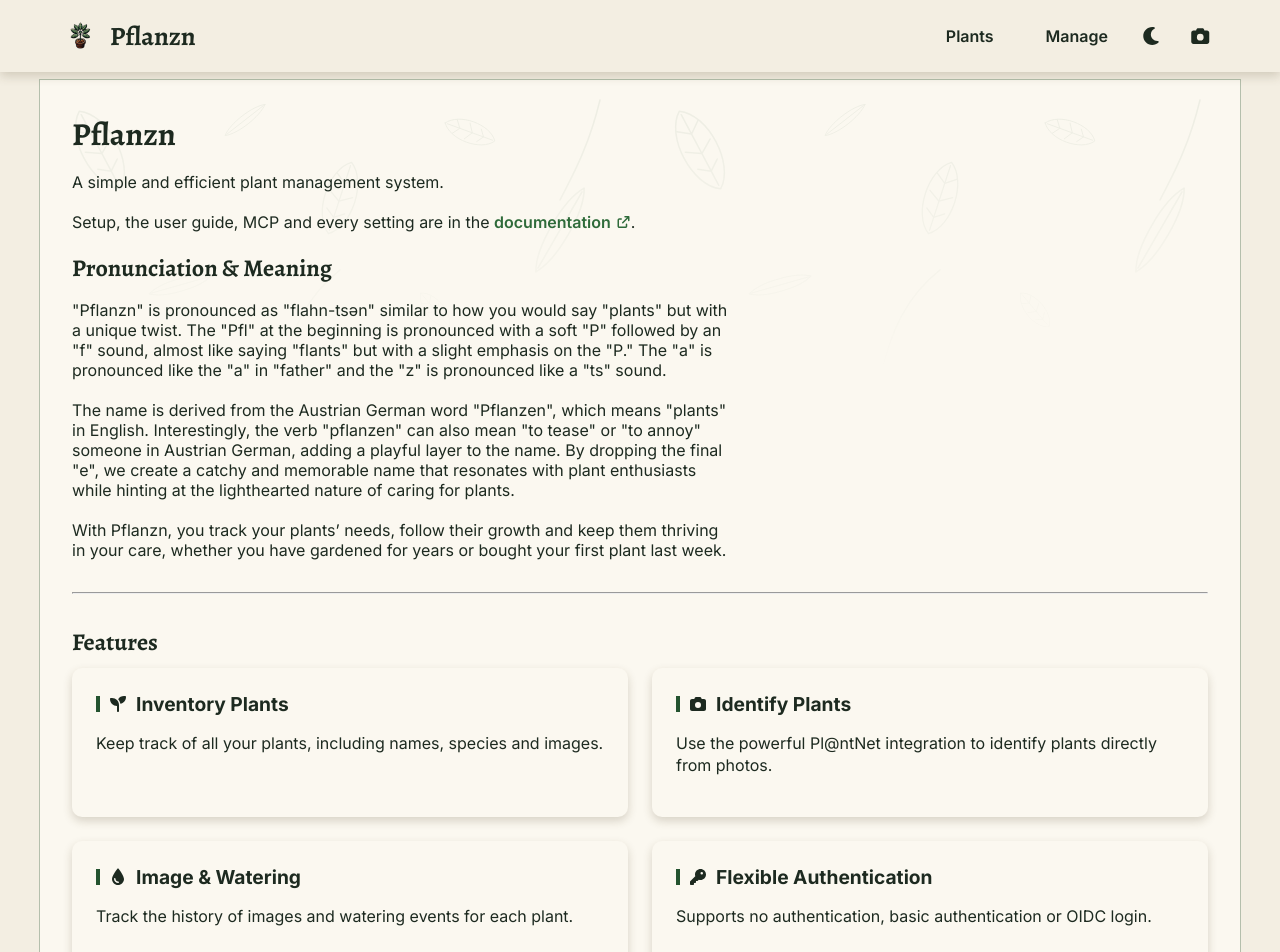
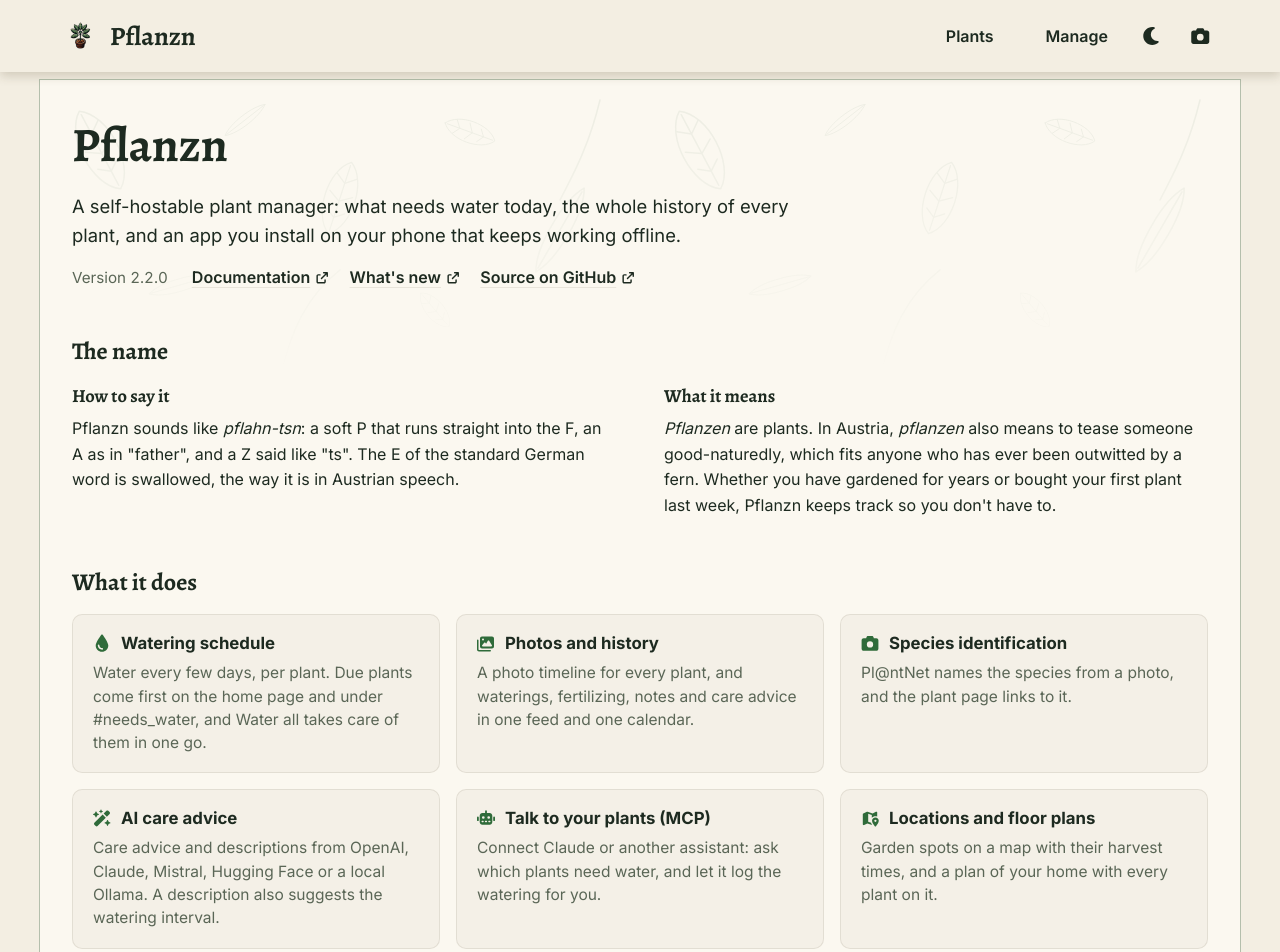
Before and after one commit to 0x3e4/pflanzn, a React (Vite) app in the folder frontend/: page /about in a window 1280 px wide. Shown: the top 952 px of the page. Built offline with nearby package versions, Linux system fonts and the light colour scheme; no server answers.

Commit message:
feat(frontend): new About page

```diff
--- a/frontend/src/pages/About.tsx
+++ b/frontend/src/pages/About.tsx
@@ -1,112 +1,144 @@
-import {} from "react";
 import "../styles/about.css";
 import { FontAwesomeIcon } from "@fortawesome/react-fontawesome";
+import type { IconDefinition } from "@fortawesome/fontawesome-svg-core";
 import {
     faArrowUpRightFromSquare,
-    faSeedling,
     faCamera,
-    faTint,
-    faKey,
-    faMobileAlt,
+    faChartColumn,
+    faCloudRain,
+    faDroplet,
+    faImages,
+    faMapLocationDot,
     faRobot,
+    faShieldHalved,
+    faWandMagicSparkles,
 } from "@fortawesome/free-solid-svg-icons";
+import { APP_VERSION } from "../config/appInfo";
+
+// What Pflanzn does today, in the order people meet it. Keep in step with the README's
+// Highlights and the docs; nothing here may promise more than the app does.
+const FEATURES: { icon: IconDefinition; title: string; text: string }[] = [
+    {
+        icon: faDroplet,
+        title: "Watering schedule",
+        text: "Water every few days, per plant. Due plants come first on the home page and under #needs_water, and Water all takes care of them in one go.",
+    },
+    {
+        icon: faImages,
+        title: "Photos and history",
+        text: "A photo timeline for every plant, and waterings, fertilizing, notes and care advice in one feed and one calendar.",
+    },
+    {
+        icon: faCamera,
+        title: "Species identification",
+        text: "Pl@ntNet names the species from a photo, and the plant page links to it.",
+    },
+    {
+        icon: faWandMagicSparkles,
+        title: "AI care advice",
+        text: "Care advice and descriptions from OpenAI, Claude, Mistral, Hugging Face or a local Ollama. A description also suggests the watering interval.",
+    },
+    {
+        icon: faRobot,
+        title: "Talk to your plants (MCP)",
+        text: "Connect Claude or another assistant: ask which plants need water, and let it log the watering for you.",
+    },
+    {
+        icon: faMapLocationDot,
+        title: "Locations and floor plans",
+        text: "Garden spots on a map with their harvest times, and a plan of your home with every plant on it.",
+    },
+    {
+        icon: faCloudRain,
+        title: "Rain counts",
+        text: "Outdoor plants are watered automatically when it has rained enough where they stand.",
+    },
+    {
+        icon: faChartColumn,
+        title: "Statistics",
+        text: "The watering status of the whole collection, a year of care, waterings per week and the plants that got the most attention.",
+    },
+    {
+        icon: faShieldHalved,
+        title: "Yours, on your server",
+        text: "Self-hosted with no telemetry. Sign in locally or with your identity provider, share read-only links, and keep an audit log of every change.",
+    },
+];
+
+const LINKS = [
+    { href: "/docs/", label: "Documentation" },
+    { href: "https://github.com/0x3e4/pflanzn/blob/main/CHANGELOG.md", label: "What's new" },
+    { href: "https://github.com/0x3e4/pflanzn", label: "Source on GitHub" },
+];
 
 export default function About() {
     return (
         <div className="container about-container">
-            {/* Main Content */}
-            <div className="about-content">
+            <header className="about-head">
                 <h1>Pflanzn</h1>
-                <p>A simple and efficient plant management system.</p>
-                <p className="about-docs">
-                    Setup, the user guide, MCP and every setting are in the{" "}
-                    <a href="/docs/" target="_blank" rel="noreferrer" aria-label="documentation (opens in a new tab)">
-                        documentation
-                        <FontAwesomeIcon icon={faArrowUpRightFromSquare} aria-hidden="true" />
-                    </a>
-                    .
+                <p className="about-lead">
+                    A self-hostable plant manager: what needs water today, the whole history of every plant, and an app
+                    you install on your phone that keeps working offline.
                 </p>
+                <div className="about-meta">
+                    <span className="about-version">Version {APP_VERSION}</span>
+                    <ul className="about-links">
+                        {LINKS.map(({ href, label }) => (
+                            <li key={label}>
+                                <a
+                                    href={href}
+                                    target="_blank"
+                                    rel="noreferrer"
+                                    aria-label={`${label} (opens in a new tab)`}
+                                >
+                                    {label}
+                                    <FontAwesomeIcon icon={faArrowUpRightFromSquare} aria-hidden="true" />
+                                </a>
+                            </li>
+                        ))}
+                    </ul>
+                </div>
+            </header>
 
-                <h2>Pronunciation & Meaning</h2>
-                <p>
-                    "Pflanzn" is pronounced as "flahn-tsən" similar to how you would say "plants" but with a unique
-                    twist. The "Pfl" at the beginning is pronounced with a soft "P" followed by an "f" sound, almost
-                    like saying "flants" but with a slight emphasis on the "P." The "a" is pronounced like the "a" in
-                    "father" and the "z" is pronounced like a "ts" sound.
-                </p>
-                <p>
-                    The name is derived from the Austrian German word "Pflanzen", which means "plants" in English.
-                    Interestingly, the verb "pflanzen" can also mean "to tease" or "to annoy" someone in Austrian
-                    German, adding a playful layer to the name. By dropping the final "e", we create a catchy and
-                    memorable name that resonates with plant enthusiasts while hinting at the lighthearted nature of
-                    caring for plants.
-                </p>
-                <p>
-                    With Pflanzn, you track your plants’ needs, follow their growth and keep them thriving in your care,
-                    whether you have gardened for years or bought your first plant last week.
-                </p>
-            </div>
-
-            <hr />
-
-            {/* Features Section */}
-            <section className="about-features">
-                <h2>Features</h2>
-                <div className="about-features-grid">
-                    <div className="about-feature-card">
-                        <div className="about-feature-header">
-                            <FontAwesomeIcon icon={faSeedling} className="about-feature-icon" />
-                            <strong>Inventory Plants</strong>
-                        </div>
-                        <p>Keep track of all your plants, including names, species and images.</p>
-                    </div>
-
-                    <div className="about-feature-card">
-                        <div className="about-feature-header">
-                            <FontAwesomeIcon icon={faCamera} className="about-feature-icon" />
-                            <strong>Identify Plants</strong>
-                        </div>
-                        <p>Use the powerful Pl@ntNet integration to identify plants directly from photos.</p>
-                    </div>
-
-                    <div className="about-feature-card">
-                        <div className="about-feature-header">
-                            <FontAwesomeIcon icon={faTint} className="about-feature-icon" />
-                            <strong>Image & Watering</strong>
-                        </div>
-                        <p>Track the history of images and watering events for each plant.</p>
-                    </div>
-
-                    <div className="about-feature-card">
-                        <div className="about-feature-header">
-                            <FontAwesomeIcon icon={faKey} className="about-feature-icon" />
-                            <strong>Flexible Authentication</strong>
-                        </div>
-                        <p>Supports no authentication, basic authentication or OIDC login.</p>
-                    </div>
-
-                    <div className="about-feature-card">
-                        <div className="about-feature-header">
-                            <FontAwesomeIcon icon={faMobileAlt} className="about-feature-icon" />
-                            <strong>Progressive Web App (PWA)</strong>
-                        </div>
+            <section className="about-name" aria-labelledby="about-name">
+                <h2 id="about-name">The name</h2>
+                <div className="about-name-grid">
+                    <div>
+                        <h3>How to say it</h3>
                         <p>
-                            Install the app directly on your phone or desktop and use it offline with caching support.
+                            Pflanzn sounds like <em>pflahn-tsn</em>: a soft P that runs straight into the F, an A as in
+                            "father", and a Z said like "ts". The E of the standard German word is swallowed, the way it
+                            is in Austrian speech.
                         </p>
                     </div>
-
-                    <div className="about-feature-card">
-                        <div className="about-feature-header">
-                            <FontAwesomeIcon icon={faRobot} className="about-feature-icon" />
-                            <strong>AI-Powered Assistance</strong>
-                        </div>
+                    <div>
+                        <h3>What it means</h3>
                         <p>
-                            Integrate with Hugging Face, Mistral AI, OpenAI or even your local Ollama instance to
-                            generate descriptions and care instructions.
+                            <em>Pflanzen</em> are plants. In Austria, <em>pflanzen</em> also means to tease someone
+                            good-naturedly, which fits anyone who has ever been outwitted by a fern. Whether you have
+                            gardened for years or bought your first plant last week, Pflanzn keeps track so you don't
+                            have to.
                         </p>
                     </div>
                 </div>
             </section>
+
+            <section className="about-features" aria-labelledby="about-features">
+                <h2 id="about-features">What it does</h2>
+                <ul className="about-features-grid">
+                    {FEATURES.map(({ icon, title, text }) => (
+                        <li key={title} className="about-feature-card">
+                            <h3 className="about-feature-header">
+                                <FontAwesomeIcon icon={icon} className="about-feature-icon" aria-hidden="true" />
+                                {title}
+                            </h3>
+                            <p>{text}</p>
+                        </li>
+                    ))}
+                </ul>
+            </section>
+
+            <p className="about-made">Made in Austria.</p>
         </div>
     );
 }
--- a/frontend/src/styles/about.css
+++ b/frontend/src/styles/about.css
@@ -1,108 +1,173 @@
 /* Hallmark · checked: 2026-11-04 · stamp and records in ../global.css · built: the project · redesign: full */
+/* About: a head with the version and links, the name in two columns, then the features.
+   Text uses the full width through columns, never through 150-character lines. */
 .about-container {
+    display: flex;
+    flex-direction: column;
+    gap: 48px;
     text-align: left;
     background-color: var(--secondary-background-color);
     min-height: 75vh;
 }
 
-.about-content {
-    max-width: 1200px;
-}
-
-.about-content h1 {
-    font-weight: bold;
-    margin-bottom: 20px;
+.about-container h1,
+.about-container h2,
+.about-container h3 {
     margin: 0;
 }
 
-.about-content p {
-    margin-bottom: 20px;
-    max-width: 65ch;
-    text-align: left;
+/* plantDetails.css sets every h3 in the app to margin-bottom: 24px !important; here the
+   spacing comes from the layout's gaps instead. */
+.about-container h3 {
+    margin-bottom: 0 !important;
 }
 
-hr {
-    margin: 2rem 0 2rem 0;
+/* ── Head ── */
+.about-head {
+    display: flex;
+    flex-direction: column;
+    gap: 14px;
 }
 
-.about-features h2 {
-    margin: 0;
-    margin-bottom: 10px;
+.about-head h1 {
+    font-size: clamp(2.2rem, 5vw, 3rem);
 }
 
-.about-features ul {
-    list-style-type: none;
-    padding: 0;
+.about-lead {
     margin: 0;
-    display: flex;
-    flex-direction: column;
-    gap: 0.75rem;
+    max-width: 62ch;
+    font-size: 1.15rem;
+    line-height: 1.55;
+    color: var(--text-color);
 }
 
-.about-features li {
-    line-height: 1.5;
+.about-meta {
+    display: flex;
+    flex-wrap: wrap;
+    align-items: center;
+    gap: 10px 24px;
+    margin-top: 4px;
 }
 
-.about-features {
-    margin-top: 1.5rem;
+.about-version {
+    font-size: 0.95rem;
+    color: var(--muted-text-color);
+    font-variant-numeric: tabular-nums;
 }
 
+.about-links {
+    display: flex;
+    flex-wrap: wrap;
+    gap: 8px 20px;
+    margin: 0;
+    padding: 0;
+    list-style: none;
+}
+
+.about-links a {
+    display: inline-flex;
+    align-items: baseline;
+    gap: 5px;
+    color: var(--text-color);
+    font-weight: 600;
+    text-decoration: underline;
+    text-decoration-color: var(--card-border);
+    text-underline-offset: 4px;
+}
+
+.about-links a:hover {
+    text-decoration-color: currentColor;
+}
+
+/* The arrow says the link opens in a new tab. */
+.about-links svg {
+    font-size: 0.72em;
+}
+
+/* ── The name ── */
+.about-name h2,
+.about-features h2 {
+    margin-bottom: 16px;
+}
+
+.about-name-grid {
+    display: grid;
+    grid-template-columns: repeat(2, minmax(0, 1fr));
+    gap: 24px 48px;
+}
+
+.about-name h3 {
+    margin-bottom: 8px !important;
+    font-size: 1.15rem;
+}
+
+.about-name p {
+    margin: 0;
+    line-height: 1.6;
+    color: var(--text-color);
+}
+
+/* ── Features ── */
 .about-features-grid {
     display: grid;
-    grid-template-columns: repeat(auto-fit, minmax(500px, 1fr));
-    gap: 1.5rem;
-}
-
-@media (max-width: 768px) {
-    .about-features-grid {
-        grid-template-columns: repeat(auto-fit, minmax(300px, 1fr));
-    }
+    grid-template-columns: repeat(3, minmax(0, 1fr));
+    gap: 16px;
+    margin: 0;
+    padding: 0;
+    list-style: none;
 }
 
 .about-feature-card {
-    background-color: var(--secondary-background-color);
-    padding: 1.5rem;
+    display: flex;
+    flex-direction: column;
+    gap: 8px;
+    padding: 18px 20px;
+    border: 1px solid var(--card-border);
     border-radius: 10px;
-    box-shadow: 0px 4px 10px rgb(var(--shadow-rgb) / 0.2);
-    transition: transform 0.2s ease-in-out;
-}
-
-.about-feature-card:hover {
-    transform: translateY(-5px);
-}
-
-.about-feature-card strong {
-    font-size: 1.2rem;
-    display: flex;
-}
-
-.about-feature-card p {
-    font-size: 1rem;
-    line-height: 1.4;
-}
-
-.about-feature-icon {
-    display: flex;
-    align-items: center;
-    border-left: 4px solid var(--secondary-color);
-    gap: 0.75rem;
-    padding-left: 0.5rem;
+    background: var(--card-background);
 }
 
 .about-feature-header {
     display: flex;
     align-items: center;
-    gap: 0.5rem;
-    margin-bottom: 0.5rem;
+    gap: 10px;
+    font-family: var(--font-body);
+    font-size: 1.05rem;
+    font-weight: 700;
 }
 
-/* Link to the docs site; the arrow says it opens in a new tab. */
-.about-docs a {
-    display: inline-flex;
-    align-items: baseline;
-    gap: 5px;
+.about-feature-icon {
+    width: 18px;
+    color: var(--primary-color);
+    flex-shrink: 0;
 }
 
-.about-docs svg {
-    font-size: 0.75em;
+.about-feature-card p {
+    margin: 0;
+    font-size: 0.97rem;
+    line-height: 1.5;
+    color: var(--muted-text-color);
 }
+
+.about-made {
+    margin: 0;
+    font-size: 0.9rem;
+    color: var(--muted-text-color);
+}
+
+@media (max-width: 1000px) {
+    .about-features-grid {
+        grid-template-columns: repeat(2, minmax(0, 1fr));
+    }
+}
+
+@media (max-width: 640px) {
+    .about-container {
+        gap: 36px;
+    }
+
+    .about-name-grid,
+    .about-features-grid {
+        grid-template-columns: minmax(0, 1fr);
+    }
+}
```
Also changed, not shown: frontend/src/styles/manage.css (+8 -0 lines), 1 other file (tests, documents, lock files or other folders).
